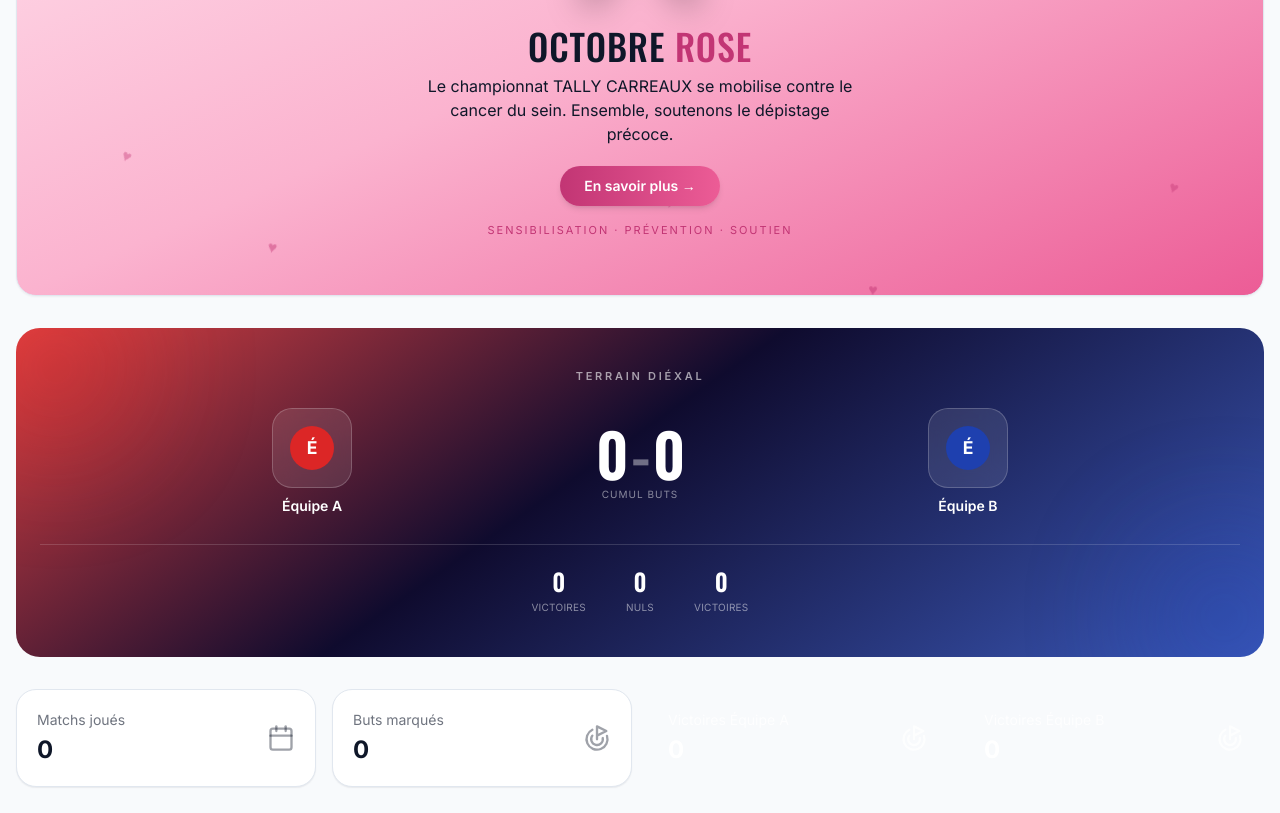
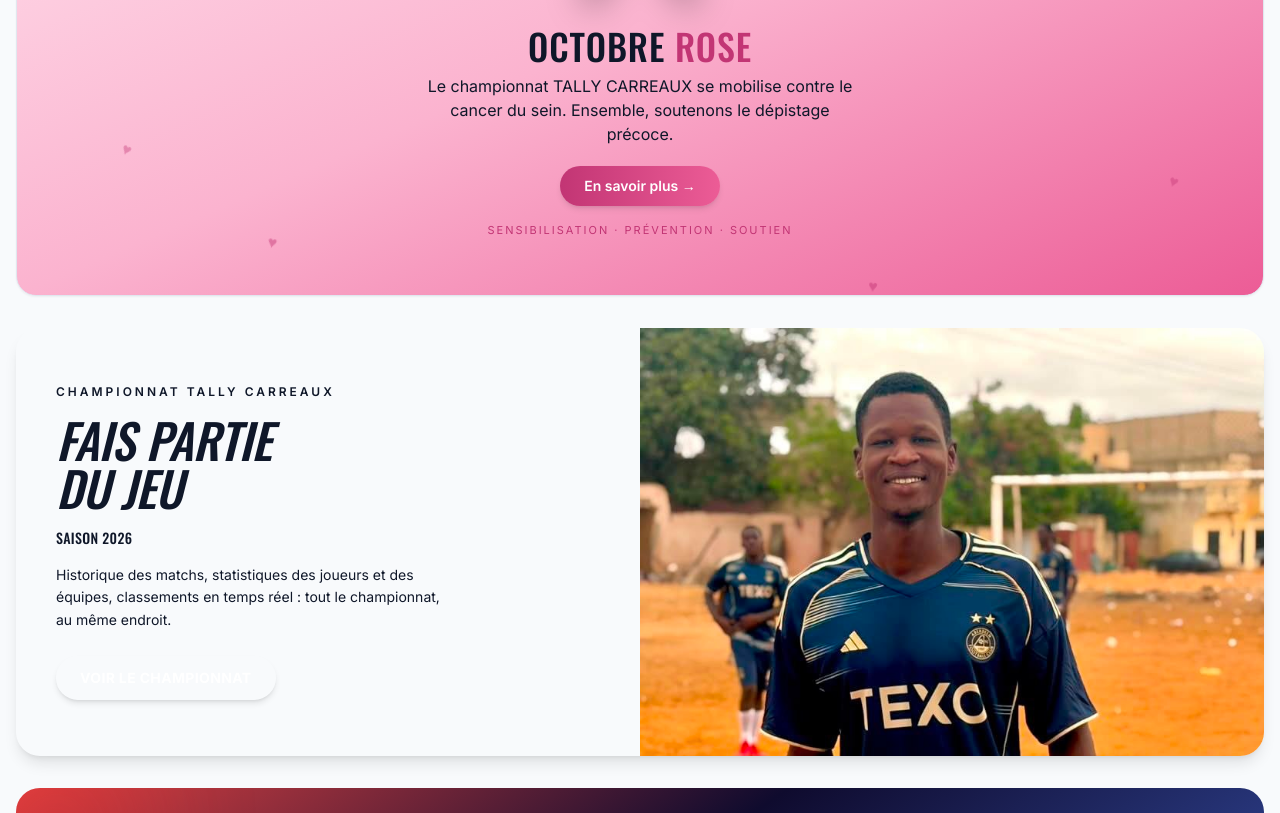
Before and after one commit to lamin221/championnat-tally-carreaux, a Next.js app: page / in a window 1280 px wide. Shown: the part 340-1153 px from the top of the page. Built offline with nearby package versions, Linux system fonts and the light colour scheme; no server answers; the database is empty.

Commit message:
photo_new

```diff
--- a/src/app/page.tsx
+++ b/src/app/page.tsx
@@ -1,3 +1,4 @@
+import { SportHero } from '@/components/home/sport-hero';
 import { OctobreRoseBanner } from '@/components/home/octobre-rose-banner';
 import Link from "next/link";
 import { Goal as GoalIcon, Calendar, ArrowRight } from "lucide-react";
@@ -49,6 +50,10 @@ export default async function DashboardPage() {
       <OctobreRoseBanner />
       {/* Hero façon app sportive premium : dégradé sombre aux couleurs des équipes,
           gros score lumineux, effet "glow" discret derrière les badges. */}
+          <SportHero
+  imageSrc="/images/hero-match.jpg"
+  imageAlt="Joueur du championnat Tally Carreaux en action"
+/>
       <section
         className="relative overflow-hidden rounded-3xl px-6 py-8 sm:py-10 text-white animate-fade-in"
         style={{
--- /dev/null
+++ b/src/components/home/sport-hero.module.css
@@ -0,0 +1,77 @@
+/* Animations et formes décoratives du hero "sport landing" — rubans diagonaux + lignes pointillées */
+
+.hero {
+  position: relative;
+  overflow: hidden;
+}
+
+/* --- panneau de texte : entrée en fondu/translation, en cascade --- */
+.eyebrow {
+  opacity: 0;
+  animation: monter 0.6s 0.1s ease-out both;
+}
+.titre {
+  opacity: 0;
+  animation: monter 0.6s 0.25s ease-out both;
+}
+.sousTitre {
+  opacity: 0;
+  animation: monter 0.6s 0.4s ease-out both;
+}
+.paragraphe {
+  opacity: 0;
+  animation: monter 0.6s 0.52s ease-out both;
+}
+.cta {
+  opacity: 0;
+  animation: monter 0.6s 0.64s ease-out both;
+}
+
+@keyframes monter {
+  0%   { opacity: 0; transform: translateY(16px); }
+  100% { opacity: 1; transform: translateY(0); }
+}
+
+/* --- rubans diagonaux décoratifs côté photo --- */
+.ruban {
+  position: absolute;
+  border-radius: 999px;
+  opacity: 0;
+  animation: glisser 0.8s cubic-bezier(.2, 1, .3, 1) both;
+}
+
+@keyframes glisser {
+  0%   { opacity: 0; transform: translateY(24px) scaleY(0.7); }
+  100% { opacity: 1; transform: translateY(0) scaleY(1); }
+}
+
+.rubanA { animation-delay: 0.2s; }
+.rubanB { animation-delay: 0.35s; }
+.rubanC { animation-delay: 0.5s; }
+
+/* --- lignes pointillées fines --- */
+.ligne {
+  position: absolute;
+  opacity: 0;
+  animation: apparaitreLigne 0.6s 0.7s ease-out both;
+}
+@keyframes apparaitreLigne {
+  0%   { opacity: 0; }
+  100% { opacity: 0.8; }
+}
+
+/* --- halo lumineux discret derrière les rubans --- */
+.halo {
+  position: absolute;
+  border-radius: 999px;
+  filter: blur(40px);
+  opacity: 0.35;
+  pointer-events: none;
+}
+
+@media (prefers-reduced-motion: reduce) {
+  .hero * {
+    animation-duration: 0.01ms !important;
+    animation-iteration-count: 1 !important;
+  }
+}
--- /dev/null
+++ b/src/components/home/sport-hero.tsx
@@ -0,0 +1,113 @@
+'use client';
+
+// Hero "sport landing page" : panneau sombre + photo, rubans diagonaux décoratifs.
+// Inspiré de la structure classique panneau/photo des landing pages sportives
+// (pas une reproduction du visuel Freepik fourni) — recréé avec la charte
+// TALLY CARREAUX (couleurs pitch/carreaux, police Oswald, mode clair/sombre).
+//
+// Utilisation :
+// <SportHero
+//   imageSrc="/images/hero-match.jpg"
+//   imageAlt="Joueur du championnat TALLY CARREAUX en action"
+// />
+
+import Image from 'next/image';
+import styles from './sport-hero.module.css';
+
+interface SportHeroProps {
+  eyebrow?: string;
+  titleLine1?: string;
+  titleLine2?: string;
+  subtitle?: string;
+  paragraph?: string;
+  ctaLabel?: string;
+  ctaHref?: string;
+  /** Chemin de l'image (à fournir — aucune image par défaut n'est incluse) */
+  imageSrc: string;
+  imageAlt: string;
+  className?: string;
+}
+
+export function SportHero({
+  eyebrow = 'Championnat Tally Carreaux',
+  titleLine1 = 'Fais partie',
+  titleLine2 = 'du jeu',
+  subtitle = 'Saison 2026',
+  paragraph = "Historique des matchs, statistiques des joueurs et des équipes, classements en temps réel : tout le championnat, au même endroit.",
+  ctaLabel = 'Voir le championnat',
+  ctaHref = '/matchs',
+  imageSrc,
+  imageAlt,
+  className = '',
+}: SportHeroProps) {
+  return (
+    <section
+      className={`${styles.hero} ${className} grid grid-cols-1 lg:grid-cols-2 rounded-3xl bg-pitch-950 text-carreaux-chalk shadow-lg`}
+    >
+      {/* --- Panneau de texte --- */}
+      <div className="relative z-10 flex flex-col justify-center gap-4 px-7 py-10 sm:px-10 sm:py-14">
+        <span className={`${styles.eyebrow} text-xs font-semibold uppercase tracking-[3px] text-carreaux-accent`}>
+          {eyebrow}
+        </span>
+
+        <h1 className={`${styles.titre} font-display uppercase italic leading-[0.95] text-4xl sm:text-5xl`}>
+          {titleLine1}
+          <br />
+          {titleLine2}
+        </h1>
+
+        <p className={`${styles.sousTitre} font-display uppercase tracking-wide text-sm text-carreaux-chalk/70`}>
+          {subtitle}
+        </p>
+
+        <p className={`${styles.paragraphe} max-w-sm text-sm leading-relaxed text-carreaux-chalk/60`}>
+          {paragraph}
+        </p>
+
+        <a
+          href={ctaHref}
+          className={`${styles.cta} mt-2 inline-flex w-fit items-center gap-2 rounded-full bg-pitch-500 px-6 py-3 text-sm font-bold uppercase tracking-wide text-white shadow-md transition hover:bg-pitch-400`}
+        >
+          {ctaLabel}
+        </a>
+      </div>
+
+      {/* --- Photo + rubans décoratifs --- */}
+      <div className="relative min-h-[260px] overflow-hidden lg:min-h-full">
+        <Image
+          src={imageSrc}
+          alt={imageAlt}
+          fill
+          sizes="(min-width: 1024px) 50vw, 100vw"
+          className="object-cover object-top"
+          priority
+        />
+
+        {/* halos lumineux discrets */}
+        <div className={`${styles.halo} -left-10 top-1/4 h-40 w-40 bg-pitch-400`} />
+        <div className={`${styles.halo} -right-6 bottom-10 h-32 w-32 bg-carreaux-accent`} />
+
+        {/* rubans diagonaux sur la jonction panneau / photo — desktop uniquement */}
+        <div className="pointer-events-none absolute inset-y-0 -left-6 hidden w-24 lg:block">
+          <div
+            className={`${styles.ruban} ${styles.rubanA} left-10 top-[8%] h-[40%] w-7 rotate-[14deg] bg-gradient-to-b from-pitch-400 to-pitch-600`}
+          />
+          <div
+            className={`${styles.ruban} ${styles.rubanB} left-2 top-[45%] h-[30%] w-5 rotate-[14deg] bg-carreaux-accent`}
+          />
+          <div
+            className={`${styles.ruban} ${styles.rubanC} left-16 bottom-[6%] h-[22%] w-4 rotate-[14deg] bg-gradient-to-b from-pitch-500 to-pitch-700`}
+          />
+          <div
+            className={`${styles.ligne} left-6 top-[10%] h-[80%] w-0 rotate-[14deg] border-l-2 border-dashed border-carreaux-chalk/70`}
+          />
+        </div>
+
+        {/* version mobile simplifiée : simple liseré en haut de la photo */}
+        <div
+          className={`${styles.ruban} ${styles.rubanA} left-6 top-3 h-2 w-16 rounded-full bg-carreaux-accent lg:hidden`}
+        />
+      </div>
+    </section>
+  );
+}
```
Also changed, not shown: public/images/hero-match.jpg (added).
